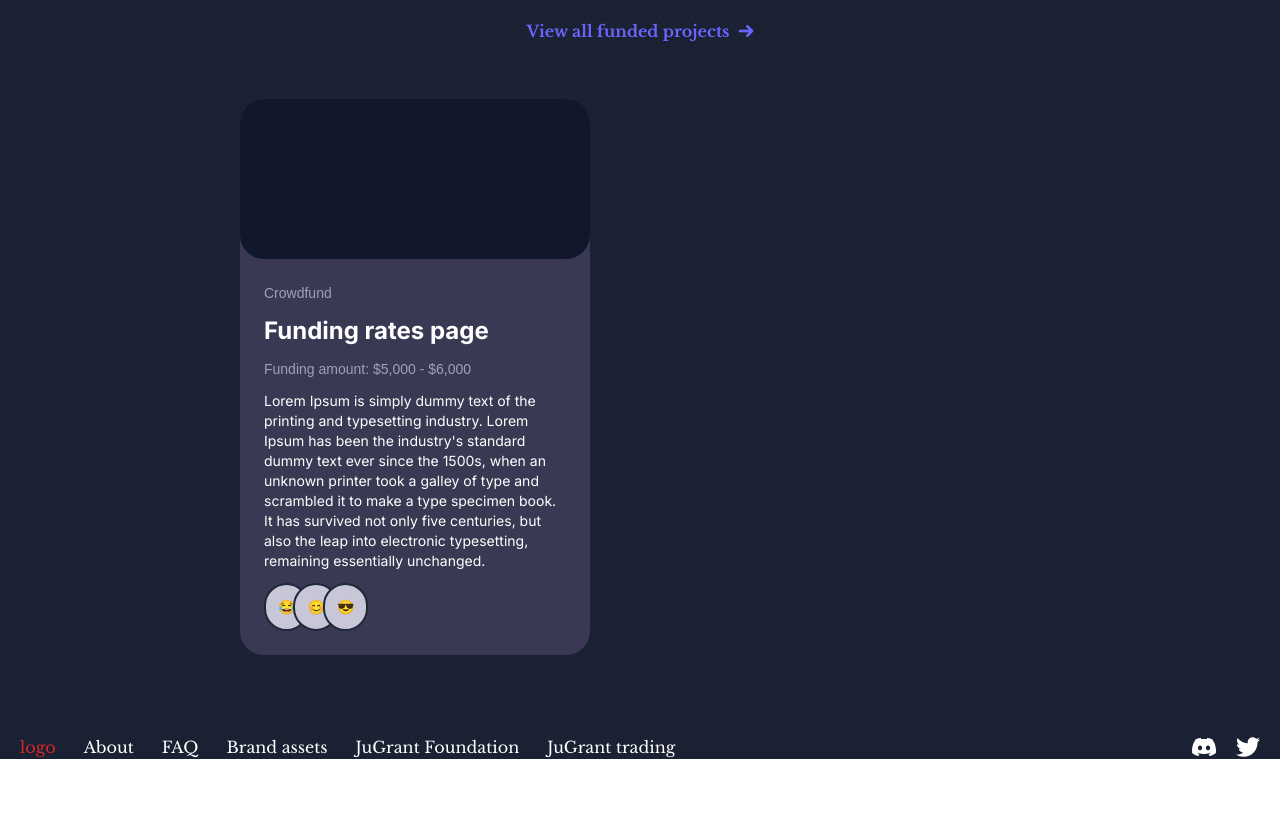
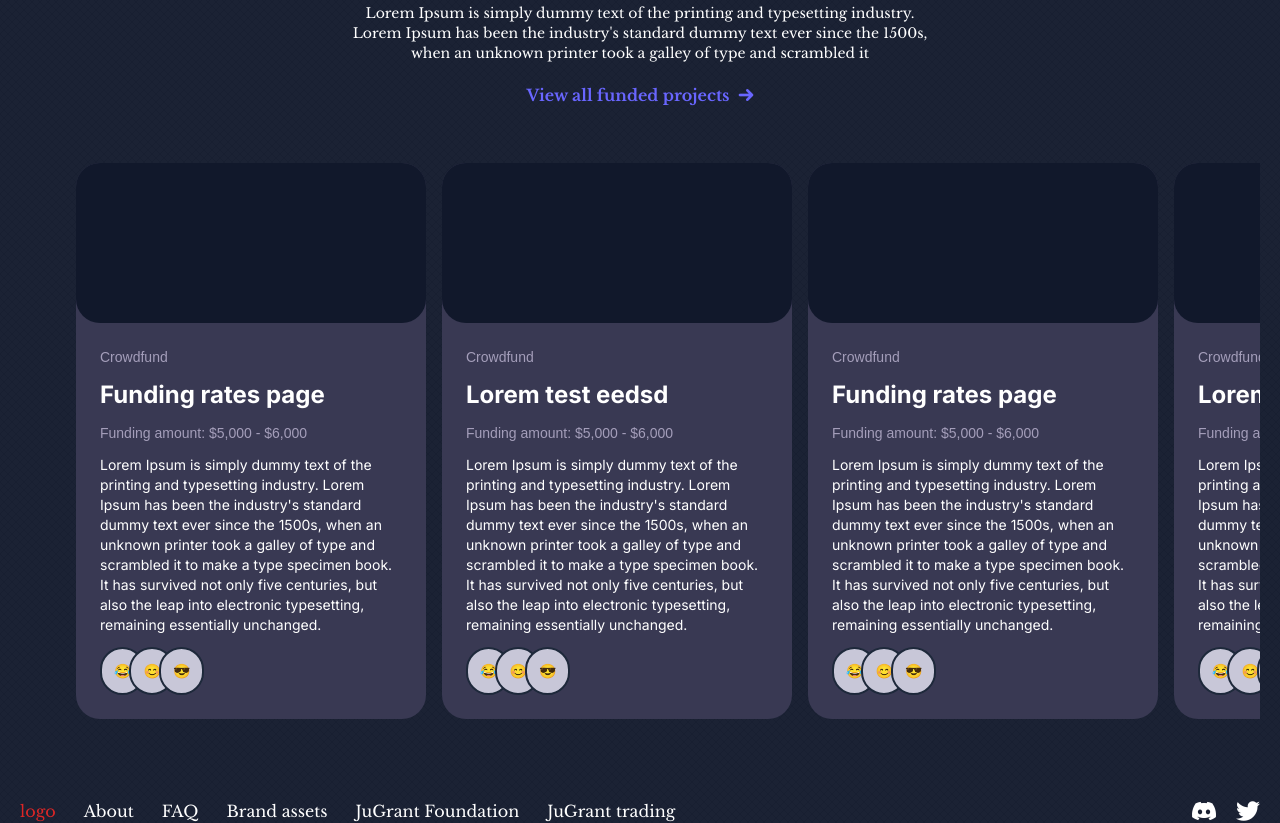
Before and after one commit to collinsedim/jugrants, a Next.js app: page / in a window 1280 px wide. Shown: the part 966-1789 px from the top of the page. Before the commit the page ends 1725 px from the top, so only its background shows below. Built offline with nearby package versions, Linux system fonts and the light colour scheme; a web font is replaced by a local one.

Commit message:
added card slider

```diff
--- a/app/page.js
+++ b/app/page.js
@@ -1,12 +1,26 @@
+"use client";
+// import React, { useRef, useState } from "react";
+import Link from "next/link";
 import Image from "next/image";
+
+// import Swiper from "swiper";
+import { register } from "swiper/element/bundle";
+register();
+
 import Button from "./components/Button";
+import Card from "./components/Card";
+
 import { Oxygen_Mono } from "next/font/google";
 
 import right from "/public/assets/right-white.png";
 import rightColor from "/public/assets/right.png";
 import downArrow from "/public/assets/down-arrow.png";
-import Link from "next/link";
-import Card from "./components/Card";
+
+// const swiper = new Swiper(".swiper", {
+//   spaceBetween: 280
+//   navigation: true,
+//   slidesPerView: 4,
+// });
 
 const mono = Oxygen_Mono({
   subsets: ["latin"],
@@ -39,6 +53,46 @@ const projectsFunded = [
     description:
       "Lorem Ipsum is simply dummy text of the printing and typesetting     industry. Lorem Ipsum has been the industry's standard dummy text ever     since the 1500s, when an unknown printer took a galley of type and scrambled it to make a type specimen book. It has survived not only five centuries, but also the leap into electronic typesetting, remaining essentially unchanged.",
   },
+  {
+    title: "Lorem test eedsd",
+    category: "Crowdfund",
+    startAmount: "$5,000",
+    endAmount: "$6,000",
+    description:
+      "Lorem Ipsum is simply dummy text of the printing and typesetting     industry. Lorem Ipsum has been the industry's standard dummy text ever     since the 1500s, when an unknown printer took a galley of type and scrambled it to make a type specimen book. It has survived not only five centuries, but also the leap into electronic typesetting, remaining essentially unchanged.",
+  },
+  {
+    title: "Funding rates page",
+    category: "Crowdfund",
+    startAmount: "$5,000",
+    endAmount: "$6,000",
+    description:
+      "Lorem Ipsum is simply dummy text of the printing and typesetting     industry. Lorem Ipsum has been the industry's standard dummy text ever     since the 1500s, when an unknown printer took a galley of type and scrambled it to make a type specimen book. It has survived not only five centuries, but also the leap into electronic typesetting, remaining essentially unchanged.",
+  },
+  {
+    title: "Lorem test eedsd",
+    category: "Crowdfund",
+    startAmount: "$5,000",
+    endAmount: "$6,000",
+    description:
+      "Lorem Ipsum is simply dummy text of the printing and typesetting     industry. Lorem Ipsum has been the industry's standard dummy text ever     since the 1500s, when an unknown printer took a galley of type and scrambled it to make a type specimen book. It has survived not only five centuries, but also the leap into electronic typesetting, remaining essentially unchanged.",
+  },
+  {
+    title: "Funding rates page",
+    category: "Crowdfund",
+    startAmount: "$5,000",
+    endAmount: "$6,000",
+    description:
+      "Lorem Ipsum is simply dummy text of the printing and typesetting     industry. Lorem Ipsum has been the industry's standard dummy text ever     since the 1500s, when an unknown printer took a galley of type and scrambled it to make a type specimen book. It has survived not only five centuries, but also the leap into electronic typesetting, remaining essentially unchanged.",
+  },
+  {
+    title: "Lorem test eedsd",
+    category: "Crowdfund",
+    startAmount: "$5,000",
+    endAmount: "$6,000",
+    description:
+      "Lorem Ipsum is simply dummy text of the printing and typesetting     industry. Lorem Ipsum has been the industry's standard dummy text ever     since the 1500s, when an unknown printer took a galley of type and scrambled it to make a type specimen book. It has survived not only five centuries, but also the leap into electronic typesetting, remaining essentially unchanged.",
+  },
 ];
 
 export default function Home() {
@@ -49,7 +103,7 @@ export default function Home() {
         <h1 className="sm:text-6xl text-4xl px-3 font-bold sm:leading-[75px] leading-[60px] tracking-wide">
           Powering the future of JuGrants through community grants
         </h1>
-        <div className=" flex justify-center sm:gap-7 gap-5 mb-16 mt-10">
+        <div className=" flex justify-center sm:gap-7 gap-5 mt-10 mb-32">
           <Button
             buttonBgColor="bg-bgSecondary"
             buttonLocation="/"
@@ -104,14 +158,30 @@ export default function Home() {
               />
             </div>
           </div>
-          <div className="mt-14">
+          {/* <div className="mt-14">
             {projectsFunded.map((project, index) => (
               <Card key={index} {...project} />
             ))}
-          </div>
+          </div> */}
         </div>
         {/* Projects section */}
       </div>
+      <swiper-container
+        slides-per-view="4"
+        css-mode="true"
+        space-between="280"
+        break-points-base="windows"
+      >
+        <div className="swiper mt-14 ml-14 flex gap-4">
+          {projectsFunded.map((project, index) => (
+            <swiper-slide key={index}>
+              <swiper-navigation>
+                <Card {...project} />
+              </swiper-navigation>
+            </swiper-slide>
+          ))}
+        </div>
+      </swiper-container>
     </main>
   );
 }
--- a/package.json
+++ b/package.json
@@ -15,6 +15,7 @@
     "postcss": "8.4.27",
     "react": "18.2.0",
     "react-dom": "18.2.0",
+    "swiper": "^10.1.0",
     "tailwindcss": "3.3.3"
   }
 }
```
Also changed, not shown: 1 other file (tests, documents, lock files or other folders).
